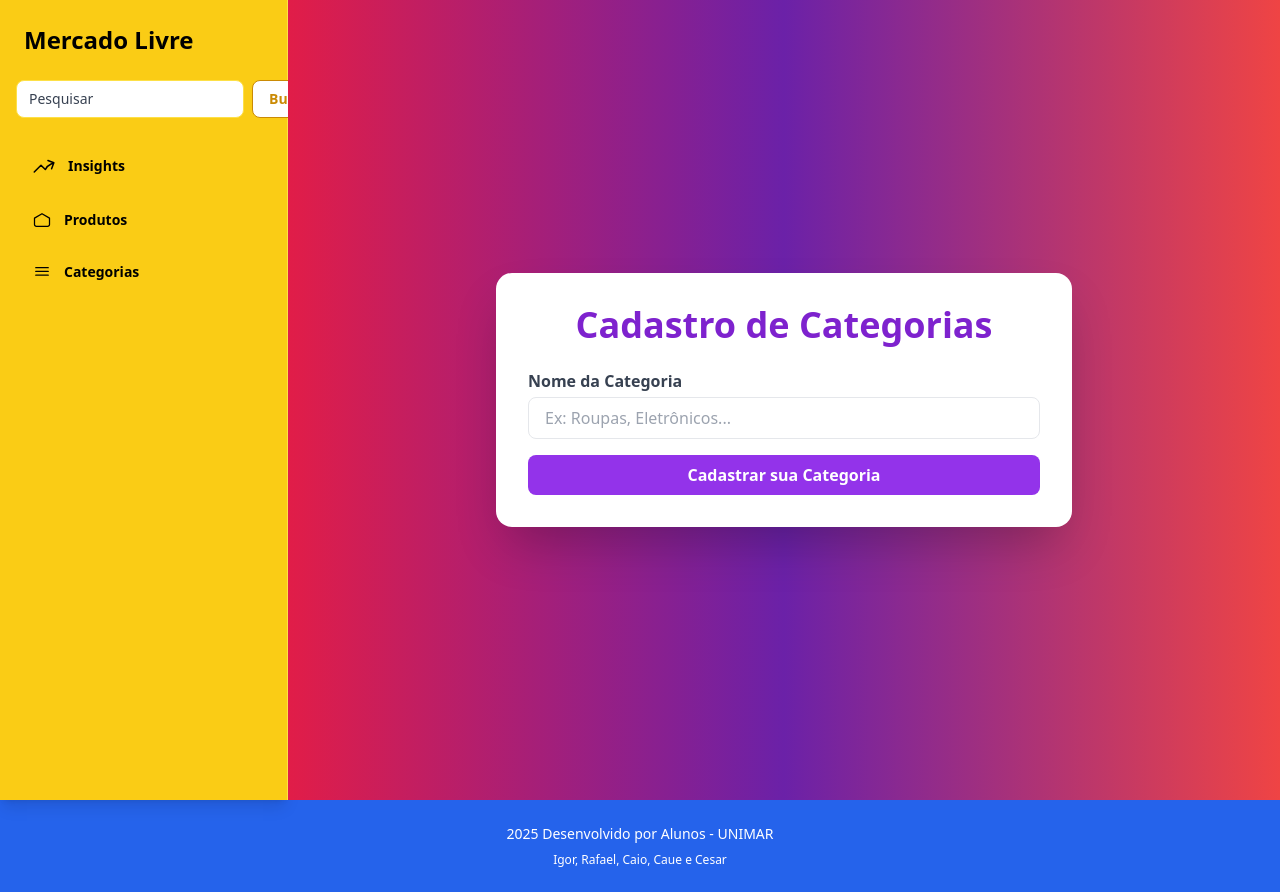
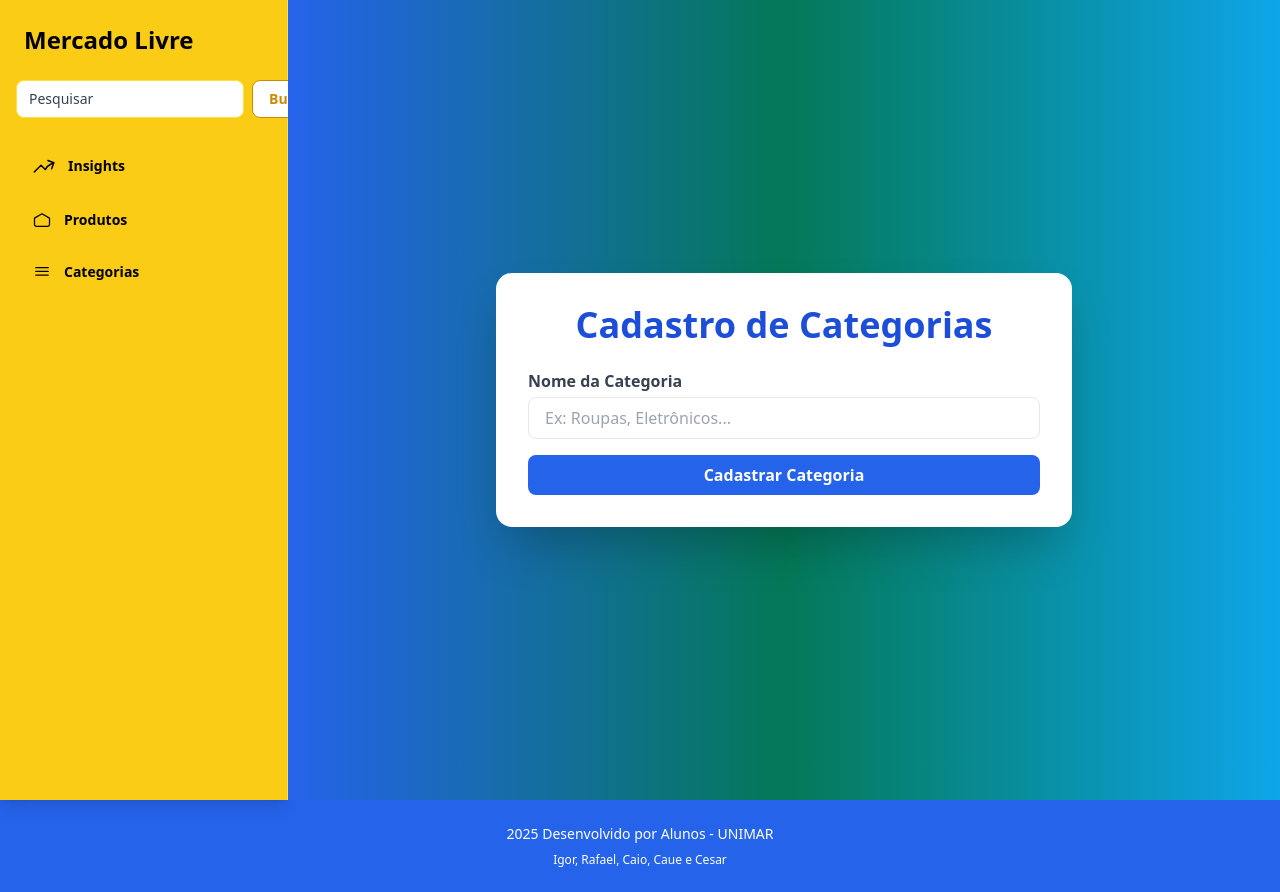
Before and after one commit to IgorHAlves/Fabrica_de_Projetos_Frontend, a Vue app: page /cadastroCategoria in a window 1280 px wide. Built offline with nearby package versions, Linux system fonts and the light colour scheme.

Commit message:
Alteracoes no cadastro categoria

```diff
--- a/src/views/CadastroCategoriaView.vue
+++ b/src/views/CadastroCategoriaView.vue
@@ -1,21 +1,21 @@
 <template>
   <div
-    class="w-screen h-screen flex items-center justify-center bg-gradient-to-r from-rose-600 via-purple-800 to-red-500">
+    class="w-screen h-screen flex items-center justify-center bg-gradient-to-r from-blue-600 via-emerald-700 to-sky-500">
     <div class="bg-white p-8 rounded-2xl shadow-2xl w-full max-w-xl">
-      <h2 class="text-4xl font-extrabold text-center mb-6 text-purple-700">
+      <h2 class="text-4xl font-extrabold text-center mb-6 text-blue-700">
         Cadastro de Categorias
       </h2>
       <form @submit.prevent="enviarDados(nome)">
         <div class="mb-4">
           <label class="block text-gray-700 mb-1 font-semibold">Nome da Categoria</label>
           <input type="text" v-model="nome"
-            class="w-full px-4 py-2 border rounded-lg focus:outline-none focus:ring-2 focus:ring-purple-500"
+            class="w-full px-4 py-2 border rounded-lg focus:outline-none focus:ring-2 focus:ring-blue-500"
             placeholder="Ex: Roupas, Eletrônicos..." required />
         </div>
 
         <button type="submit"
-          class="w-full bg-purple-600 hover:bg-purple-700 text-white font-semibold py-2 px-4 rounded-lg transition duration-300">
-          Cadastrar sua Categoria
+          class="w-full bg-blue-600 hover:bg-blue-700 text-white font-semibold py-2 px-4 rounded-lg transition duration-300">
+          Cadastrar Categoria
         </button>
       </form>
     </div>
@@ -47,5 +47,4 @@ async function enviarDados(nomeCategoria) {
 }
 
 const nome = ref("");
-const tipo = ref("");
 </script>
```
